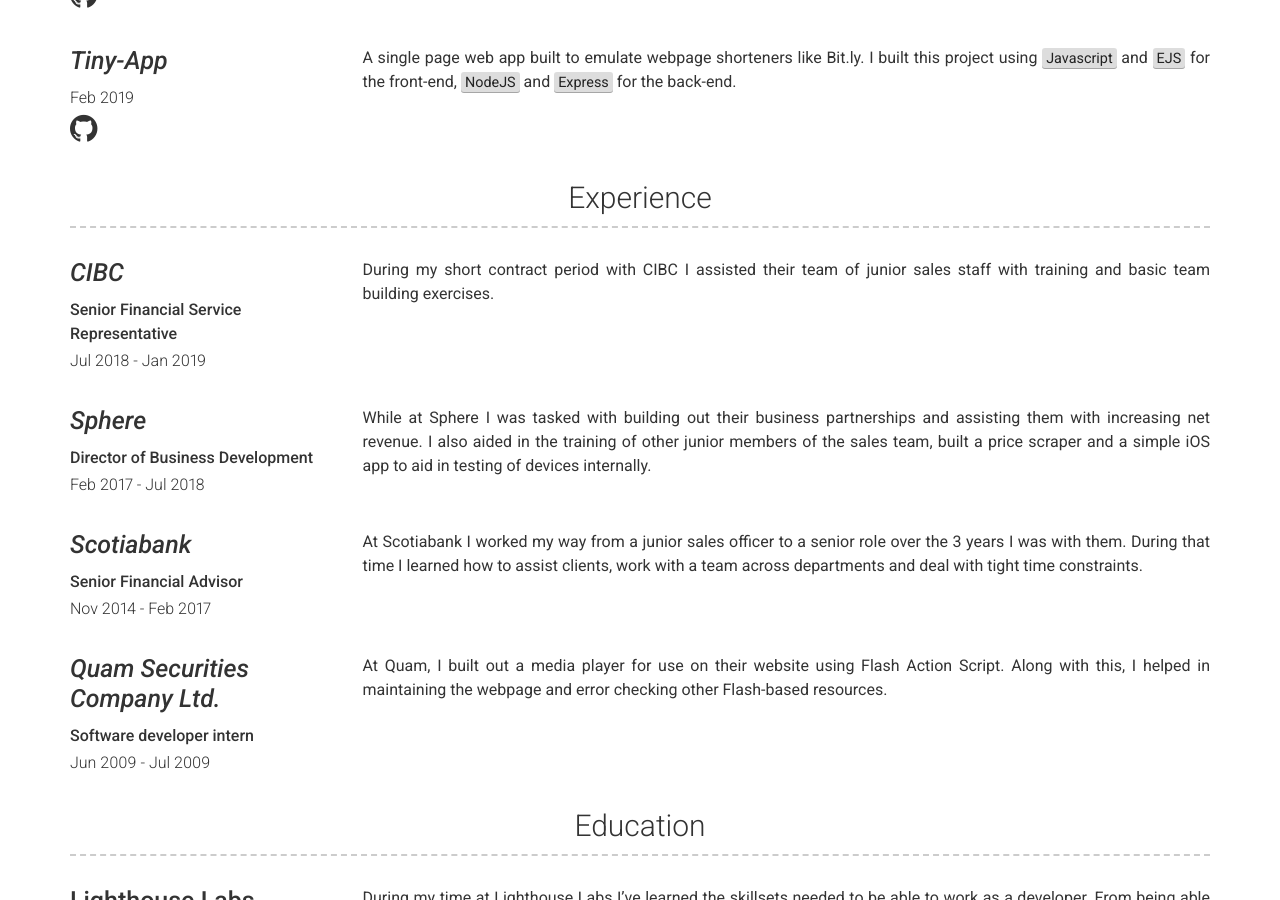
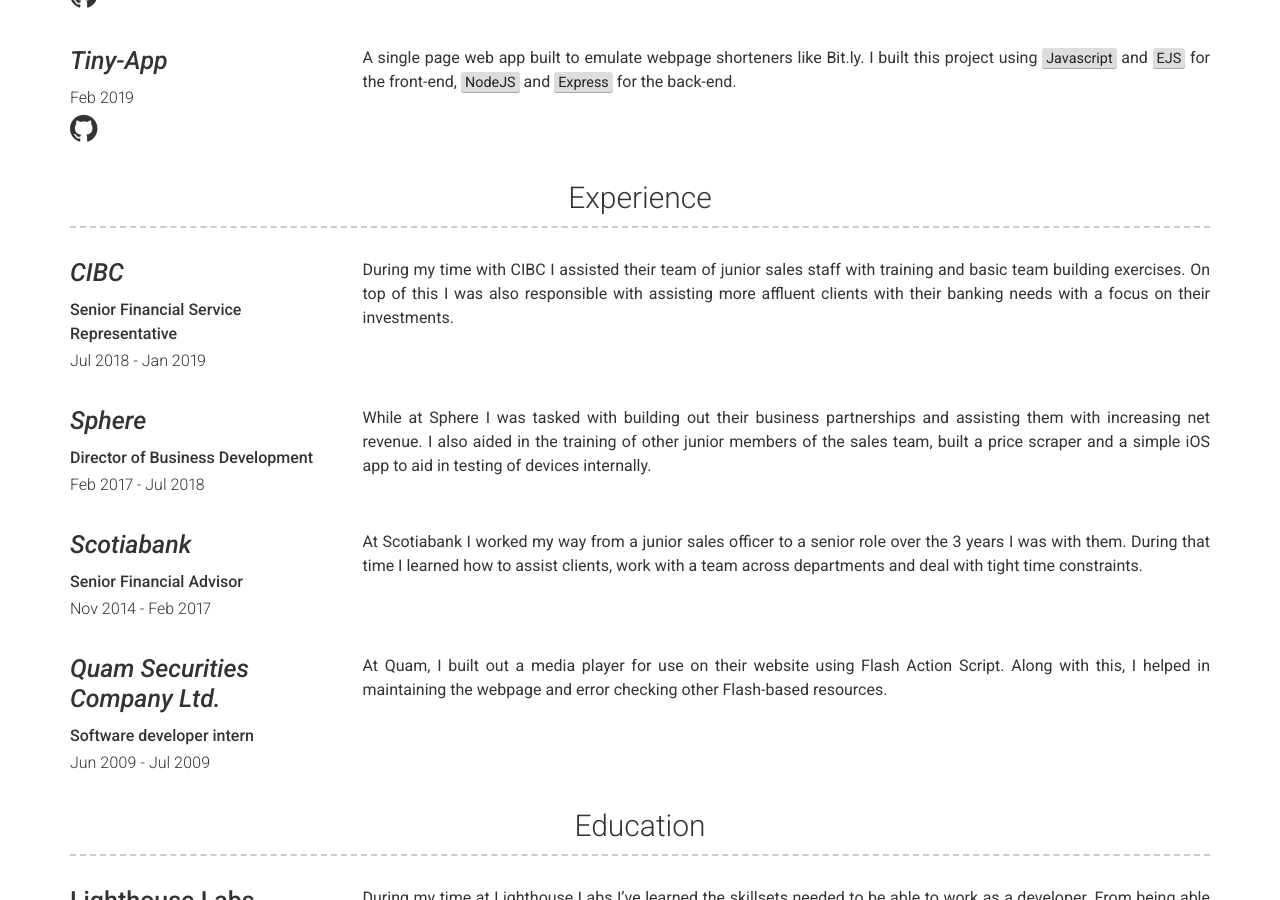
Before and after one commit to YvesDesjardins/YvesDesjardins.github.io, a Jekyll site: the page built from index.md, in a window 1280 px wide and 900 px high, scrolled down 1233 px. Built offline with Jekyll 4.4.1, drawn with Linux system fonts in a browser that asks for light colours.

Commit message:
update CIBC rescription

```diff
--- a/_data/experience.yml
+++ b/_data/experience.yml
@@ -3,7 +3,7 @@
   job_title: Senior Financial Service Representative
   dates: Jul 2018 - Jan 2019
   description: | # this will include new lines to allow paragraphs
-    During my short contract period with CIBC I assisted their team of junior sales staff with training and basic team building exercises.
+    During my time with CIBC I assisted their team of junior sales staff with training and basic team building exercises. On top of this I was also responsible with assisting more affluent clients with their banking needs with a focus on their investments.
 
 - company: Sphere
   link: spherethat.ca
```
